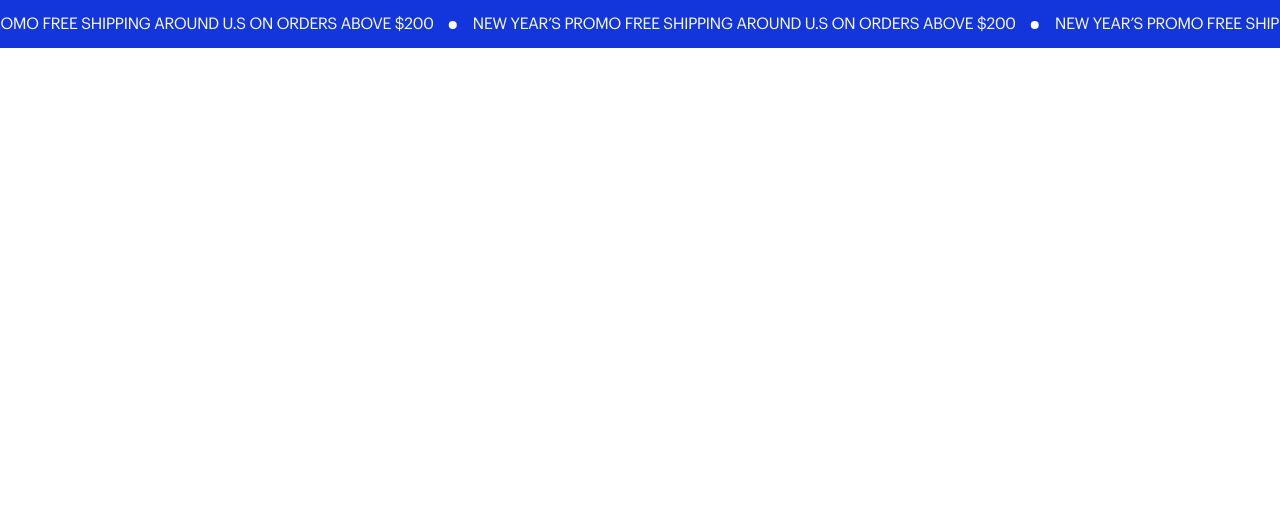
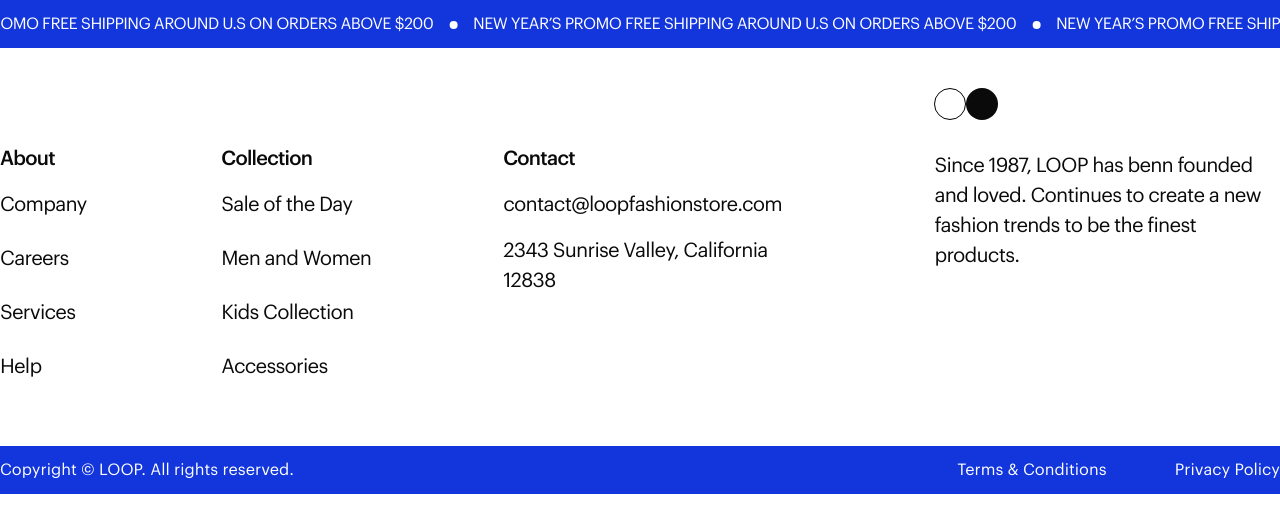
Before and after one commit to bhishekprajapati/loop-fashion-store, a website built with Vite: page src/index.html in a window 1280 px wide. Built offline with nearby package versions, Linux system fonts and the light colour scheme.

Commit message:
feat: footer section

```diff
--- a/src/index.html
+++ b/src/index.html
@@ -34,5 +34,109 @@
         </p>
       </div>
     </header>
+    <footer
+      class="[&_ul>li]:mb-2 lg:[&_ul>li]:mb-[1rem] xl:[&_ul>li]:mb-[1.5rem]">
+      <div class="container mx-auto py-[1.5rem] md:py-[2rem] lg:py-[2.5rem]">
+        <div class="lg:flex lg:gap-x-[10%]">
+          <div class="xl:flex-[7]">
+            <div
+              class="md:flex md:gap-x-[2.5rem] xl:gap-x-[6.25rem] lg:pt-[2.5rem] xl:pt-[3.5rem]">
+              <div class="mb-4 lg:mb-0 md:flex-[2]">
+                <p
+                  class="text-[1.25rem] leading-[1.5] font-medium tracking-[-0.05rem] text-dark mb-2 lg:mb-[1rem] xl:mb-p[1.5rem]">
+                  About
+                </p>
+                <ul>
+                  <li
+                    class="text-[1.25rem] leading-[1.5] tracking-[-0.05rem] text-dark">
+                    Company
+                  </li>
+                  <li
+                    class="text-[1.25rem] leading-[1.5] tracking-[-0.05rem] text-dark">
+                    Careers
+                  </li>
+                  <li
+                    class="text-[1.25rem] leading-[1.5] tracking-[-0.05rem] text-dark">
+                    Services
+                  </li>
+                  <li
+                    class="text-[1.25rem] leading-[1.5] tracking-[-0.05rem] text-dark">
+                    Help
+                  </li>
+                </ul>
+              </div>
+              <div class="mb-4 lg:mb-0 md:flex-[3]">
+                <p
+                  class="text-[1.25rem] leading-[1.5] font-medium tracking-[-0.05rem] text-dark mb-2 lg:mb-[1rem] xl:mb-p[1.5rem]">
+                  Collection
+                </p>
+                <ul>
+                  <li
+                    class="text-[1.25rem] leading-[1.5] tracking-[-0.05rem] text-dark">
+                    Sale of the Day
+                  </li>
+                  <li
+                    class="text-[1.25rem] leading-[1.5] tracking-[-0.05rem] text-dark">
+                    Men and Women
+                  </li>
+                  <li
+                    class="text-[1.25rem] leading-[1.5] tracking-[-0.05rem] text-dark">
+                    Kids Collection
+                  </li>
+                  <li
+                    class="text-[1.25rem] leading-[1.5] tracking-[-0.05rem] text-dark">
+                    Accessories
+                  </li>
+                </ul>
+              </div>
+              <div class="mb-4 lg:mb-0 md:flex-[5]">
+                <p
+                  class="text-[1.25rem] leading-[1.5] font-medium tracking-[-0.05rem] text-dark mb-2 lg:mb-[1rem] xl:mb-p[1.5rem]">
+                  Contact
+                </p>
+                <address
+                  class="text-[1.25rem] leading-[1.5] tracking-[-0.05rem] text-dark not-italic">
+                  <a
+                    href="mailto:contact@loopfashionstore.com"
+                    class="inline-block text-[1.25rem] leading-[1.5] tracking-[-0.05rem] text-dark mb-2 lg:mb-[1rem] xl:mb-p[1.5rem]">
+                    contact@loopfashionstore.com
+                  </a>
+                  <p>2343 Sunrise Valley, California 12838</p>
+                </address>
+              </div>
+            </div>
+          </div>
+          <div class="xl:flex-[3]">
+            <span class="logo mb-6"></span>
+            <p
+              class="text-[1.25rem] leading-[1.5] tracking-[-0.05rem] text-dark">
+              Since 1987, LOOP has benn founded and loved. Continues to create a
+              new fashion trends to be the finest products.
+            </p>
+            <ul>
+              <li><a href="#"></a></li>
+              <li><a href="#"></a></li>
+              <li><a href="#"></a></li>
+              <li><a href="#"></a></li>
+            </ul>
+          </div>
+        </div>
+      </div>
+      <div class="bg-accent text-center md:text-left">
+        <div class="container mx-auto py-3 md:flex md:justify-between">
+          <p class="text-[1rem] leading-[1.5]">
+            Copyright © LOOP. All rights reserved.
+          </p>
+          <div>
+            <a
+              href="#"
+              class="text-[1rem] leading-[1.5] md:mr-6 lg:mr-8 xl:mr-16"
+              >Terms & Conditions</a
+            >
+            <a href="#" class="text-[1rem] leading-[1.5]">Privacy Policy</a>
+          </div>
+        </div>
+      </div>
+    </footer>
   </body>
 </html>
--- a/src/style.css
+++ b/src/style.css
@@ -151,6 +151,26 @@
   body {
     @apply font-body;
   }
+
+  span {
+    @apply inline-block;
+  }
+
+  [class~="bg-accent"] {
+    @apply text-light;
+  }
+}
+
+@layer components {
+  .logo {
+    --diameter: 2rem;
+    &::before {
+      @apply content-[''] inline-block w-[var(--diameter)] h-[var(--diameter)] rounded-full border;
+    }
+    &::after {
+      @apply content-[''] inline-block w-[var(--diameter)] h-[var(--diameter)] rounded-full bg-dark;
+    }
+  }
 }
 
 @layer components {
--- a/tailwind.config.js
+++ b/tailwind.config.js
@@ -16,6 +16,12 @@ export default {
       light: "#fff",
       red: "#FF4B4B",
     },
+    container: {
+      padding: {
+        DEFAULT: "1.5rem",
+        md: "0",
+      },
+    },
     extend: {},
   },
   plugins: [],
```
Also changed, not shown: 1 other file.
